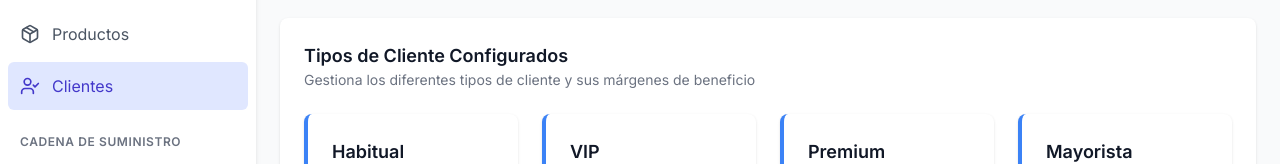
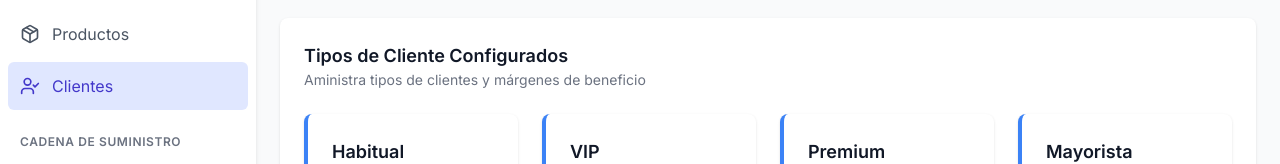
Before and after one commit to Moskzow/StoreControl, a React (Vite) app: page /clientes in a window 1280 px wide. Both pictures are taken after a click on the button "Tipos de Cliente". Shown: the part 226-390 px from the top of the page. Built offline with nearby package versions, Linux system fonts and the light colour scheme.

Commit message:
Updated Customers.tsx

```diff
--- a/src/pages/Customers.tsx
+++ b/src/pages/Customers.tsx
@@ -827,7 +827,7 @@ function Customers() {
                   Tipos de Cliente Configurados
                 </h3>
                 <p className="text-sm text-gray-500 dark:text-gray-400">
-                  Gestiona los diferentes tipos de cliente y sus márgenes de beneficio
+                  Aministra tipos de clientes y márgenes de beneficio
                 </p>
               </div>
             </div>
```
